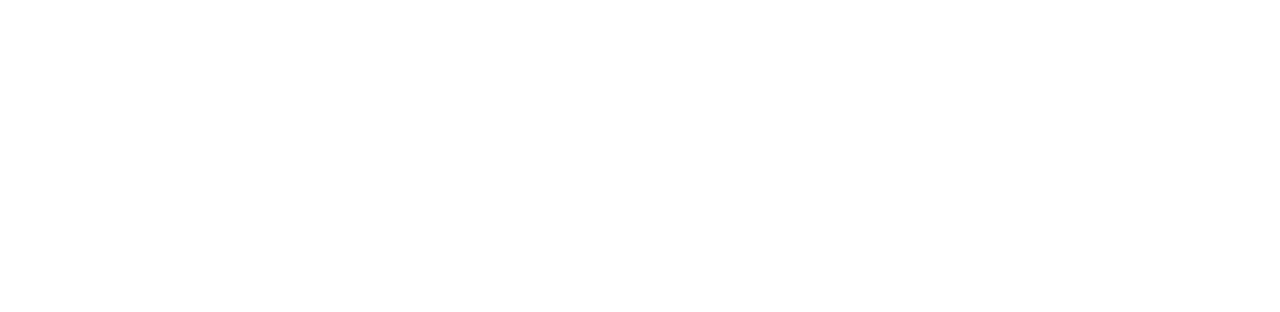
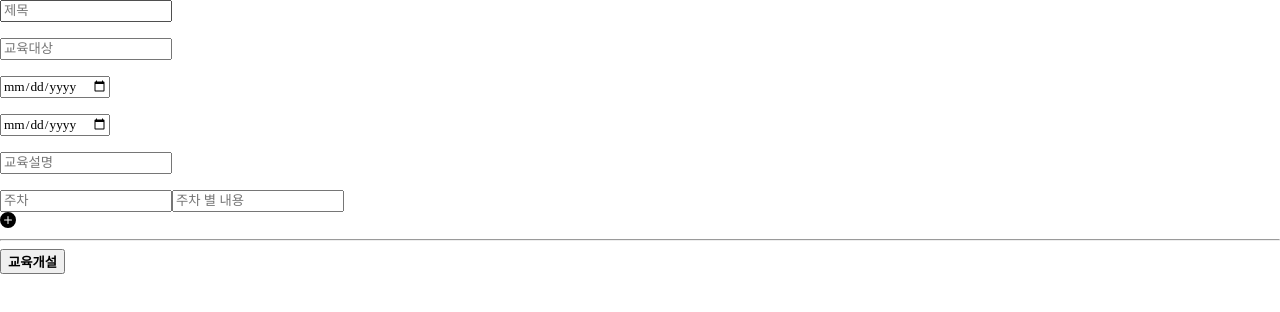
Before and after one commit to BaikJinHyeock/CodeBridge_Front, a React (Create React App) app: page /ClassWrite in a window 1280 px wide. Before the commit this address had no page. Shown: the top 312 px of the page. Built offline with nearby package versions, Linux system fonts and the light colour scheme; a web font is replaced by a local one.

Commit message:
백진혁_강의실생성

```diff
--- a/src/App.js
+++ b/src/App.js
@@ -6,6 +6,7 @@
 import Login from "./components/Login";
 import Join from "./components/Join";
 import StudyTest from "./components/StudyTest";
+import ClassWrite from "./components/ClassWrite";
 
 function App() {
   return (
@@ -15,6 +16,7 @@
         <Route path="/StudyTest" element={<StudyTest />}></Route>
         <Route path="/Login" element={<Login />}></Route>
         <Route path="/Join" element={<Join />}></Route>
+        <Route path="/ClassWrite" element={<ClassWrite />}></Route>
       </Routes>
     </div>
   );
--- a/src/components/ClassWrite.jsx
+++ b/src/components/ClassWrite.jsx
@@ -2,65 +2,118 @@
 import React, { useState } from "react";
 
 const ClassWrite = () => {
-
   const [title, setTitle] = useState("");
-  const [lang, setLang] = useState("");
-  const [intro, setIntro] = useState("");
-  const [goal, setGoal] = useState("");
+  const [subject, setSubject] = useState("");
   const [start, setStart] = useState("");
   const [end, setEnd] = useState("");
-  const [teacher_intro, setTeacher_intro] = useState("");
+  const [content, setContent] = useState("");
+  const [week, setWeek] = useState("");
+  const [weekContent, setWeekContent] = useState("");
+  const [weekList, setWeekList] = useState([0]);
 
-  const Class = async (e) => {
-    e.preventDefault();
-    let class = {
-      class_title: title,
-      class_lang : lang,
-      class_intro: intro,
-      teacher_intro: teacher_intro,
-      class_goal: goal,
-      class_start: start,
-      class_end: end
-    };
-    const response = await axios.post("http://localhost:8085/CodeBridge/MemberLogin.do", class);
-    console.log('리스폰스 확인', response);
-  }
+  const List = () => (
+    <div>
+      {weekList.map((item, index) => (
+        <div key={index}>
+          <input
+            type="text"
+            value={item.week}
+            placeholder="주차"
+            onChange={(e) => handleWeekChange(e, index)}
+          ></input>
+          <input
+            type="text"
+            value={item.weekContent}
+            placeholder="주차 별 내용"
+            onChange={(e) => handleWeekContentChange(e, index)}
+          ></input>
+        </div>
+      ))}
+    </div>
+  );
+
+  const CreateList = () => {
+    setWeekList([...weekList, { week, weekContent }]);
+    setWeek(""); // Clear the week input
+    setWeekContent(""); // Clear the weekContent input
+  };
+
+  // Update the week at the specified index
+  const handleWeekChange = (e, index) => {
+    const updatedList = [...weekList];
+    updatedList[index].week = e.target.value;
+    setWeekList(updatedList);
+  };
+
+  // Update the weekContent at the specified index
+  const handleWeekContentChange = (e, index) => {
+    const updatedList = [...weekList];
+    updatedList[index].weekContent = e.target.value;
+    setWeekList(updatedList);
+  };
+
   return (
     <div>
-      <form onSubmit={Class}>
-        <input type="text" value={title} onChange={(e) => setTitle(e.target.value)}>강의명</input>
-        <input type="checkbox" name="lang" value={java}>자바</input>
-        <input type="checkbox" name="lang" value={javascript}>자바스크립트</input>
-        <input type="checkbox" name="lang" value={python}>파이썬</input>
-        <input type="checkbox" name="lang" value={HTML/CSS}>HTML/CSS</input>
-        <input type="checkbox" name="lang" value={jsp/servlet}>jsp/servlet</input>
-        <input type="checkbox" name="lang" value={react}>리엑트</input>
-        <input type="checkbox" name="lang" value={spring}>스프링</input>
-        <input type="checkbox" name="lang" value={database}>데이터베이스</input>
-        <input type="checkbox" name="lang" value={golang}>Golang</input>
-        <input type="checkbox" name="lang" value={erlng}>Erlang</input>
-        <input type="checkbox" name="lang" value={machinelearning}>머신러닝</input>
-        <input type="checkbox" name="lang" value={deeplearning}>딥러닝</input>
-        <input type="checkbox" name="lang" value={spring}>스프링</input>
-        <input type="checkbox" name="lang" value={C샵}>C샵</input>
-        <input type="checkbox" name="lang" value={C++}>C++</input>
-        <input type="checkbox" name="lang" value={C}>C</input>
-        <input type="checkbox" name="lang" value={php}>PHP</input>
-        <input type="checkbox" name="lang" value={ruby}>루비</input>
-        <input type="checkbox" name="lang" value={Haskell}>Haskell</input>
-        <input type="checkbox" name="lang" value={Smalltalk}>Smalltalk</input>
-        <input type="checkbox" name="lang" value={Pascal}>Pascal</input>
-        <input type="checkbox" name="lang" value={Lisp}>Lisp</input>
-        <input type="checkbox" name="lang" value={Ada}>Ada</input>
-        <input type="checkbox" name="lang" value={Lua}>Lua</input>
-        <input type="checkbox" name="lang" value={Prolog}>Prolog</input>
-        <input type="checkbox" name="lang" value={node}>node</input>
-        <input type="text" value={intro} onChange={(e) => setIntro(e.target.value)}>강의설명글</input>
-        <input type="text" value={goal} onChange={(e) => setGoal(e.target.value)}>강의목표</input>
-        <input type="date" value={start} onChange={(e) => setStart(e.target.value)}>강의개설일</input>
-        <input type="date" value={end} onChange={(e) => setEnd(e.target.value)}>강의종료일</input>
-        <input type="date" value={teacher_intro} onChange={(e) => setTeacher_intro(e.target.value)}>강사소개</input>
-        <button type="submit">강의개설</button>
+      <form>
+        <input
+          type="text"
+          value={title}
+          placeholder="제목"
+          onChange={(e) => setTitle(e.target.value)}
+        ></input>
+        <br />
+        <br />
+        <input
+          type="text"
+          value={subject}
+          placeholder="교육대상"
+          onChange={(e) => setSubject(e.target.value)}
+        ></input>
+        <br />
+        <br />
+
+        <input
+          type="date"
+          value={start}
+          onChange={(e) => setStart(e.target.value)}
+        ></input>
+
+        <br />
+        <br />
+        <input
+          type="date"
+          value={end}
+          onChange={(e) => setEnd(e.target.value)}
+        ></input>
+
+        <br />
+        <br />
+        <input
+          type="text"
+          value={content}
+          placeholder="교육설명"
+          onChange={(e) => setContent(e.target.value)}
+        ></input>
+
+        <br />
+        <br />
+        <div>
+          <List />
+          <svg
+            xmlns="http://www.w3.org/2000/svg"
+            width="16"
+            height="16"
+            fill="currentColor"
+            class="bi bi-plus-circle-fill"
+            viewBox="0 0 16 16"
+            onClick={CreateList}
+          >
+            <path d="M16 8A8 8 0 1 1 0 8a8 8 0 0 1 16 0zM8.5 4.5a.5.5 0 0 0-1 0v3h-3a.5.5 0 0 0 0 1h3v3a.5.5 0 0 0 1 0v-3h3a.5.5 0 0 0 0-1h-3v-3z" />
+          </svg>
+        </div>
+        <hr />
+
+        <button type="submit">교육개설</button>
       </form>
     </div>
   );
--- a/src/components/Main.jsx
+++ b/src/components/Main.jsx
@@ -12,6 +12,9 @@
       <button>
         <Link to={"Join"}>회원가입</Link>
       </button>
+      <button>
+        <Link to={"/ClassWrite"}>ClassWrite</Link>
+      </button>
     </div>
   );
 };
```
